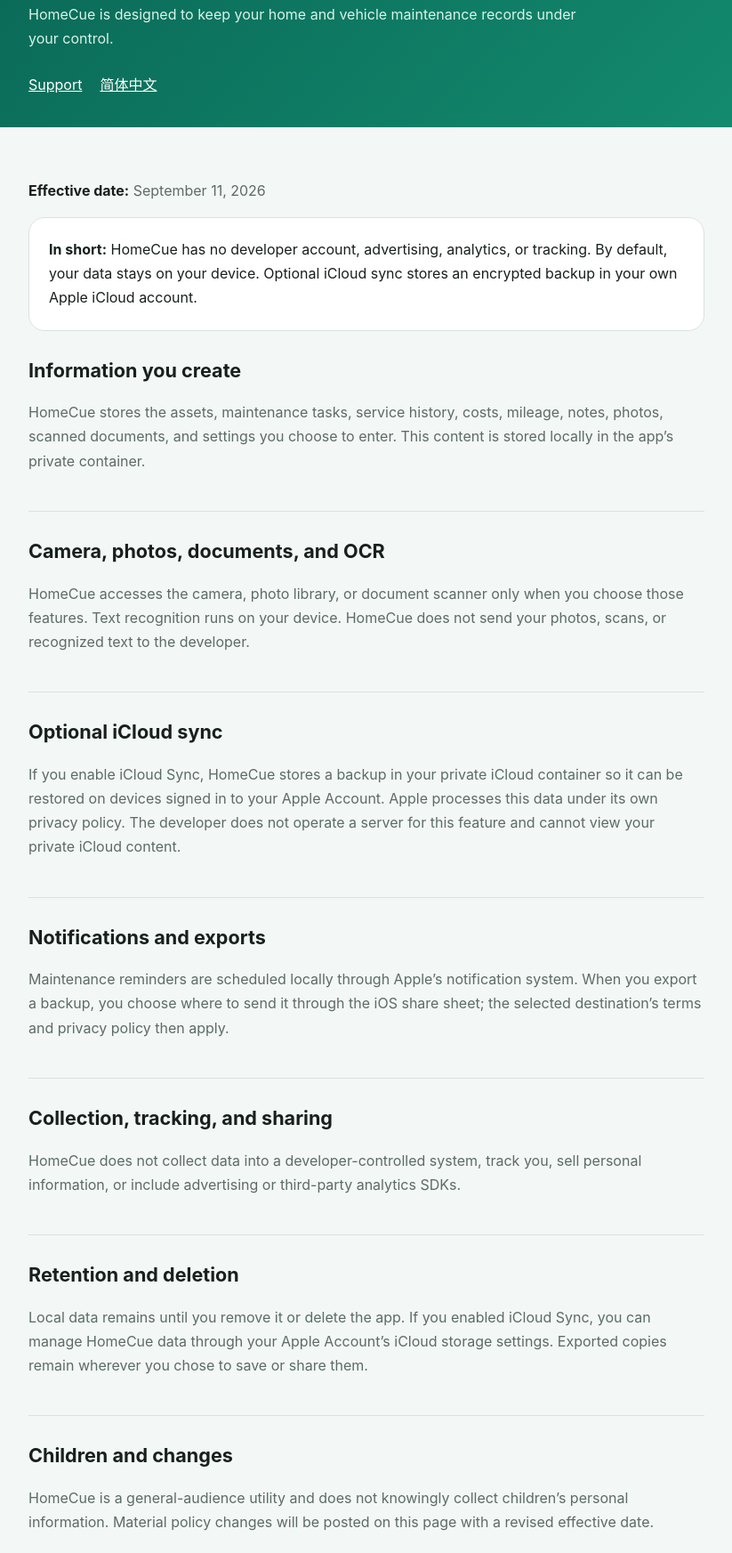
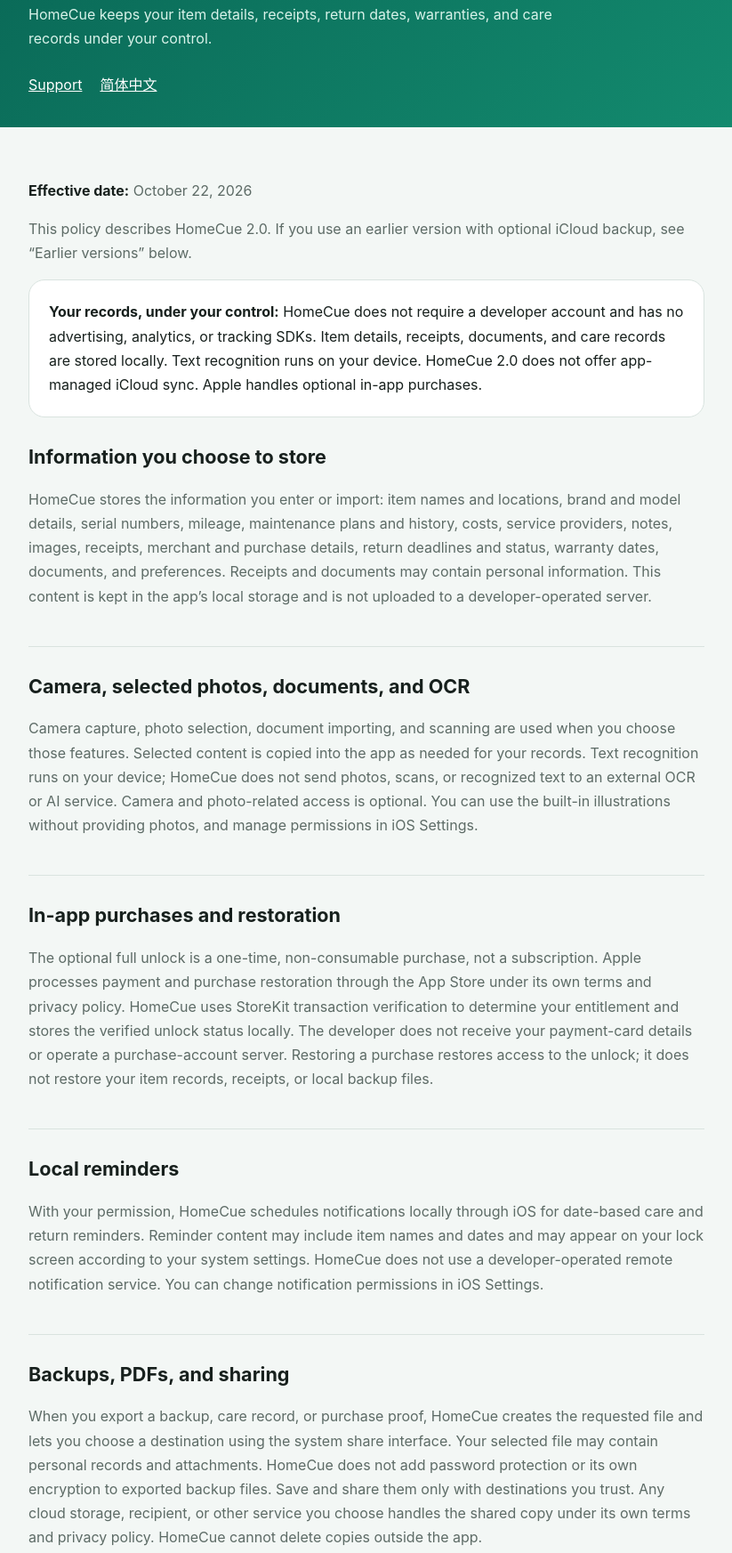
Before and after one commit to wlb0806/someInfo, a plain HTML site: page HomeCue/privacy.html in a window 1280 px wide. Shown: the part 148-1893 px from the top of the page at 89% size, without its empty margins (228-1051 px from the left). Drawn offline with Linux system fonts and the light colour scheme.

Commit message:
Update HomeCue privacy policy for receipts and full unlock

```diff
--- a/HomeCue/privacy.html
+++ b/HomeCue/privacy.html
@@ -3,7 +3,7 @@
 <head>
   <meta charset="utf-8">
   <meta name="viewport" content="width=device-width, initial-scale=1">
-  <meta name="description" content="Privacy Policy for HomeCue, a private home and vehicle maintenance app.">
+  <meta name="description" content="Privacy Policy for HomeCue: receipts, returns, warranties, and everyday care.">
   <meta name="theme-color" content="#0b6f5c">
   <title>HomeCue Privacy Policy</title>
   <style>
@@ -18,20 +18,23 @@
 <body>
   <header><div>
     <h1>Privacy at HomeCue</h1>
-    <p>HomeCue is designed to keep your home and vehicle maintenance records under your control.</p>
+    <p>HomeCue keeps your item details, receipts, return dates, warranties, and care records under your control.</p>
     <nav><a href="support.html">Support</a><a href="#中文">简体中文</a></nav>
   </div></header>
   <main>
-    <p><strong>Effective date:</strong> September 11, 2026</p>
-    <section class="summary"><strong>In short:</strong> HomeCue has no developer account, advertising, analytics, or tracking. By default, your data stays on your device. Optional iCloud sync stores an encrypted backup in your own Apple iCloud account.</section>
-    <section><h2>Information you create</h2><p>HomeCue stores the assets, maintenance tasks, service history, costs, mileage, notes, photos, scanned documents, and settings you choose to enter. This content is stored locally in the app’s private container.</p></section>
-    <section><h2>Camera, photos, documents, and OCR</h2><p>HomeCue accesses the camera, photo library, or document scanner only when you choose those features. Text recognition runs on your device. HomeCue does not send your photos, scans, or recognized text to the developer.</p></section>
-    <section><h2>Optional iCloud sync</h2><p>If you enable iCloud Sync, HomeCue stores a backup in your private iCloud container so it can be restored on devices signed in to your Apple Account. Apple processes this data under its own privacy policy. The developer does not operate a server for this feature and cannot view your private iCloud content.</p></section>
-    <section><h2>Notifications and exports</h2><p>Maintenance reminders are scheduled locally through Apple’s notification system. When you export a backup, you choose where to send it through the iOS share sheet; the selected destination’s terms and privacy policy then apply.</p></section>
-    <section><h2>Collection, tracking, and sharing</h2><p>HomeCue does not collect data into a developer-controlled system, track you, sell personal information, or include advertising or third-party analytics SDKs.</p></section>
-    <section><h2>Retention and deletion</h2><p>Local data remains until you remove it or delete the app. If you enabled iCloud Sync, you can manage HomeCue data through your Apple Account’s iCloud storage settings. Exported copies remain wherever you chose to save or share them.</p></section>
-    <section><h2>Children and changes</h2><p>HomeCue is a general-audience utility and does not knowingly collect children’s personal information. Material policy changes will be posted on this page with a revised effective date.</p></section>
-    <section id="中文"><h2>简体中文摘要</h2><p>HomeCue 不需要开发者账号，不包含广告、分析或跟踪。资产、维护任务、历史、费用、里程、备注、照片和文档默认保存在设备本地；OCR 在设备端完成。只有你主动开启 iCloud 同步时，备份才会保存到你自己的 Apple iCloud 私有容器，开发者无法查看。你可以通过删除 App 清除本地数据，并在 Apple 账户的 iCloud 存储设置中管理云端数据。</p></section>
+    <p><strong>Effective date:</strong> October 22, 2026</p>
+    <p>This policy describes HomeCue 2.0. If you use an earlier version with optional iCloud backup, see “Earlier versions” below.</p>
+    <section class="summary"><strong>Your records, under your control:</strong> HomeCue does not require a developer account and has no advertising, analytics, or tracking SDKs. Item details, receipts, documents, and care records are stored locally. Text recognition runs on your device. HomeCue 2.0 does not offer app-managed iCloud sync. Apple handles optional in-app purchases.</section>
+    <section><h2>Information you choose to store</h2><p>HomeCue stores the information you enter or import: item names and locations, brand and model details, serial numbers, mileage, maintenance plans and history, costs, service providers, notes, images, receipts, merchant and purchase details, return deadlines and status, warranty dates, documents, and preferences. Receipts and documents may contain personal information. This content is kept in the app’s local storage and is not uploaded to a developer-operated server.</p></section>
+    <section><h2>Camera, selected photos, documents, and OCR</h2><p>Camera capture, photo selection, document importing, and scanning are used when you choose those features. Selected content is copied into the app as needed for your records. Text recognition runs on your device; HomeCue does not send photos, scans, or recognized text to an external OCR or AI service. Camera and photo-related access is optional. You can use the built-in illustrations without providing photos, and manage permissions in iOS Settings.</p></section>
+    <section><h2>In-app purchases and restoration</h2><p>The optional full unlock is a one-time, non-consumable purchase, not a subscription. Apple processes payment and purchase restoration through the App Store under its own terms and privacy policy. HomeCue uses StoreKit transaction verification to determine your entitlement and stores the verified unlock status locally. The developer does not receive your payment-card details or operate a purchase-account server. Restoring a purchase restores access to the unlock; it does not restore your item records, receipts, or local backup files.</p></section>
+    <section><h2>Local reminders</h2><p>With your permission, HomeCue schedules notifications locally through iOS for date-based care and return reminders. Reminder content may include item names and dates and may appear on your lock screen according to your system settings. HomeCue does not use a developer-operated remote notification service. You can change notification permissions in iOS Settings.</p></section>
+    <section><h2>Backups, PDFs, and sharing</h2><p>When you export a backup, care record, or purchase proof, HomeCue creates the requested file and lets you choose a destination using the system share interface. Your selected file may contain personal records and attachments. HomeCue does not add password protection or its own encryption to exported backup files. Save and share them only with destinations you trust. Any cloud storage, recipient, or other service you choose handles the shared copy under its own terms and privacy policy. HomeCue cannot delete copies outside the app.</p></section>
+    <section><h2>Device backups and earlier versions</h2><p>HomeCue 2.0 does not provide cross-device iCloud sync or a developer-hosted cloud backup. Depending on your device settings, iOS or computer backups may include app data; those system backups are managed by you and Apple, separately from HomeCue’s export feature.</p><p><strong>Earlier versions:</strong> Some earlier HomeCue releases offered optional iCloud backup. If you enabled that feature, copies may remain in your private Apple iCloud storage. The developer cannot view that private content. You can manage those copies in your Apple Account’s iCloud storage settings. The current app does not automatically import or synchronize those earlier cloud records.</p></section>
+    <section><h2>Developer collection and external services</h2><p>HomeCue does not collect your item records into a developer-controlled system, sell personal information, track you across apps or websites, or include advertising or third-party analytics SDKs.</p><p>If you open a privacy, support, or other external link, your browser connects to that website. This policy and the support page are hosted on GitHub Pages; GitHub logs visitors’ IP addresses for security purposes under the <a href="https://docs.github.com/en/site-policy/privacy-policies/github-general-privacy-statement">GitHub Privacy Statement</a>. Opening a website does not attach your HomeCue records. If you email support, your email address and the information you choose to include are used to respond. Please do not send private receipts or other sensitive files unless necessary for your request.</p></section>
+    <section><h2>Retention, deletion, and your choices</h2><p>Local records remain until you remove them or delete the app. You can delete items or documents from within HomeCue; deleting an item does not automatically delete an independently stored receipt. Deleting the app removes its local app container, while offloading the app may preserve data under iOS settings. Exported files, shared copies, and system or earlier iCloud backups must be managed separately at their destinations. You can stop optional camera or notification access in iOS Settings. There is no HomeCue developer account to close.</p></section>
+    <section><h2>Children and policy changes</h2><p>HomeCue is a general-audience utility and is not designed to collect children’s information through a developer-operated service. Material changes to this policy will be posted at this same address with an updated effective date.</p></section>
+    <section id="中文"><h2>简体中文摘要</h2><p>本协议说明 HomeCue 2.0 的数据处理方式。物品资料、购买收据、退货期限、保修日期、维护记录、图片与文档保存在 App 本地，OCR 在本机完成，不上传开发者服务器或外部 OCR/AI 服务。无需开发者账号，没有广告、分析追踪或第三方统计 SDK。</p><p>完整版为一次性非消耗型内购，无订阅。支付与恢复购买由 Apple 处理；App 通过 StoreKit 验证权益并在本地保存解锁状态，开发者不接收银行卡资料。恢复购买不会恢复物品或收据文件。</p><p>相机、照片和通知按需使用，可在系统设置中管理。日期维护与退货提醒在本机安排，锁屏上显示的信息取决于系统设置。备份或 PDF 只有在你选择分享目的地时才会发送到该目的地；导出的备份未由 HomeCue 额外加密或设置密码，外部副本需自行管理。</p><p>HomeCue 2.0 不提供 App 内跨设备 iCloud 同步；系统设备备份是否包含 App 数据由你和 Apple 的设置决定。旧版曾提供可选 iCloud 备份，如已开启，原有云端副本可在 Apple 账户的 iCloud 存储设置中管理，新版不会自动导入或同步旧版云端资料。</p><p>删除 App 会移除其本地数据，卸载但保留数据的系统操作可能不会清除记录。独立收据、导出文件、分享副本和备份需分别处理。打开本协议或支持网页时，网站托管方 GitHub 会按其隐私声明为安全目的记录访客 IP；联系支持时，你主动发送的邮箱和内容用于回复。</p></section>
     <section><h2>Contact / 联系方式</h2><p>Questions about this policy: <a href="mailto:wanglingbo0227@126.com">wanglingbo0227@126.com</a></p></section>
   </main>
   <footer>© 2026 HomeCue</footer>
```
